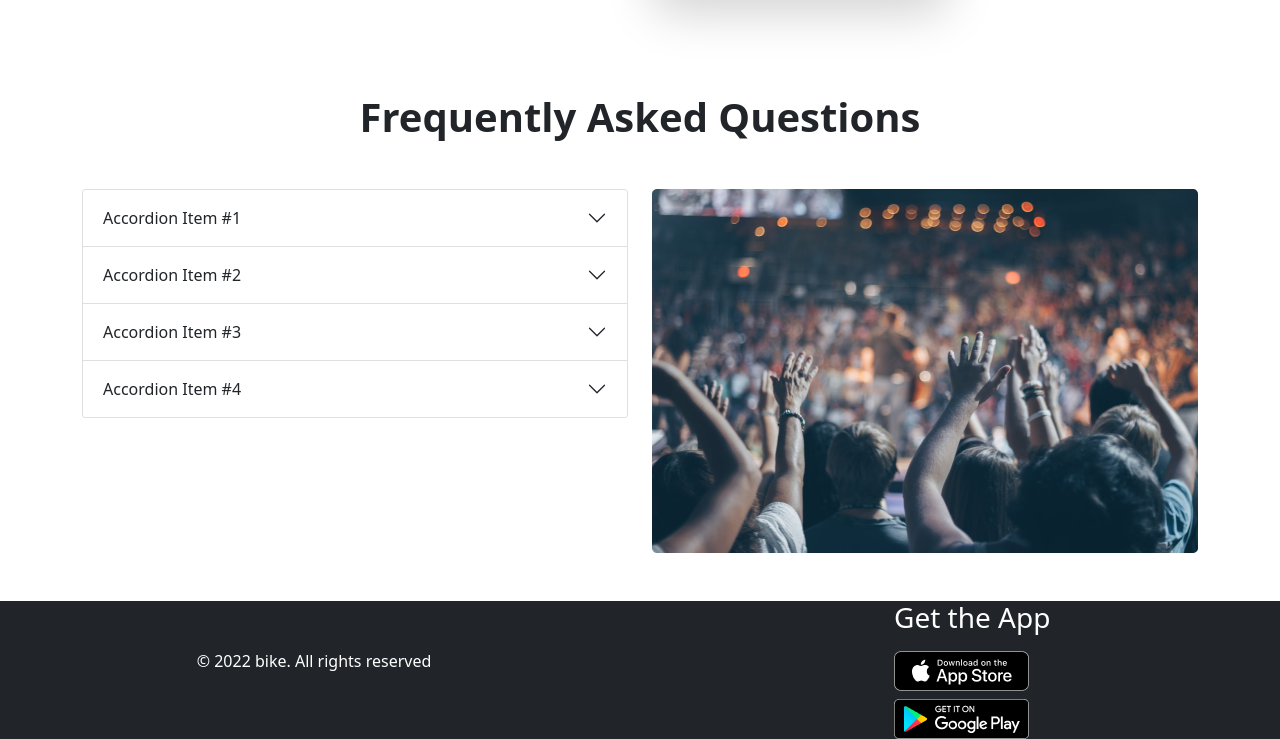
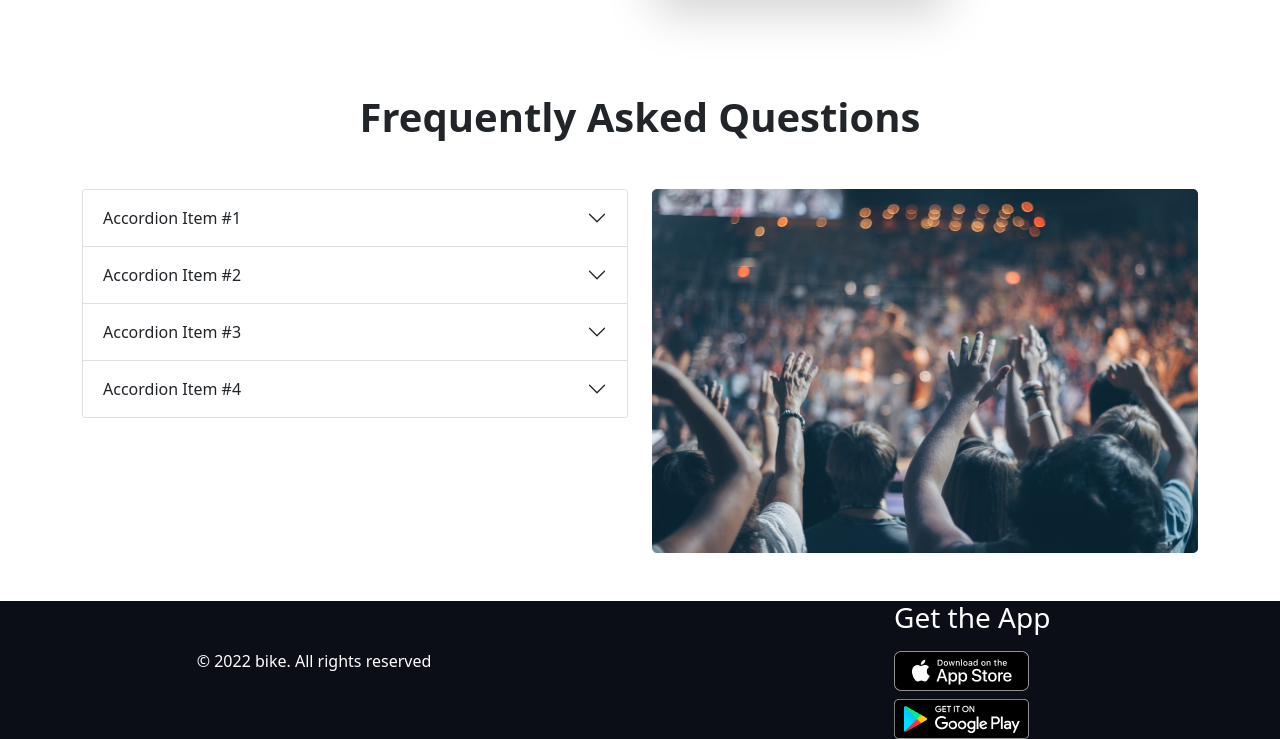
Before and after one commit to tayefulislam/one-convention-center1, a plain HTML site: page index.html in a window 1280 px wide. Shown: the part 1177-1916 px from the top of the page. Drawn offline with nearby package versions, Linux system fonts and the light colour scheme.

Commit message:
overfow-x off

```diff
--- a/index.html
+++ b/index.html
@@ -378,9 +378,9 @@
 
     <!-- footer section  -->
 
-    <footer class="bg-dark">
+    <footer>
 
-        <div class="row">
+        <div class="row ">
 
             <div class="col-12 col-lg-6 order-lg-1 order-2">
                 <p class="text-center mt-5 text-white">© 2022 bike. All rights reserved</p>
--- a/style.css
+++ b/style.css
@@ -34,3 +34,8 @@ body{
     width: 100%;
     border-radius: 20px;
 }
+
+footer{
+    background-color: #0B0D17;
+    overflow-x: hidden;
+}
```
